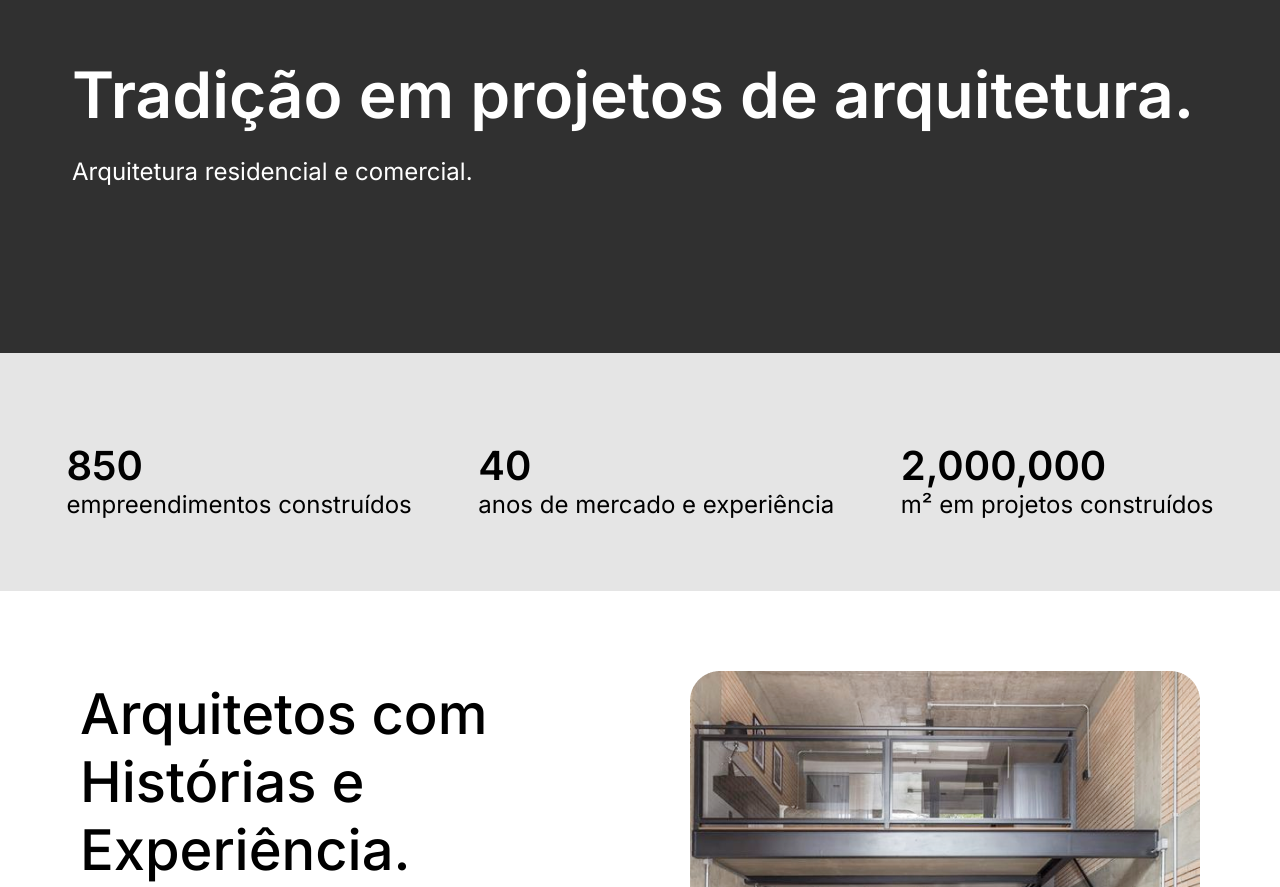
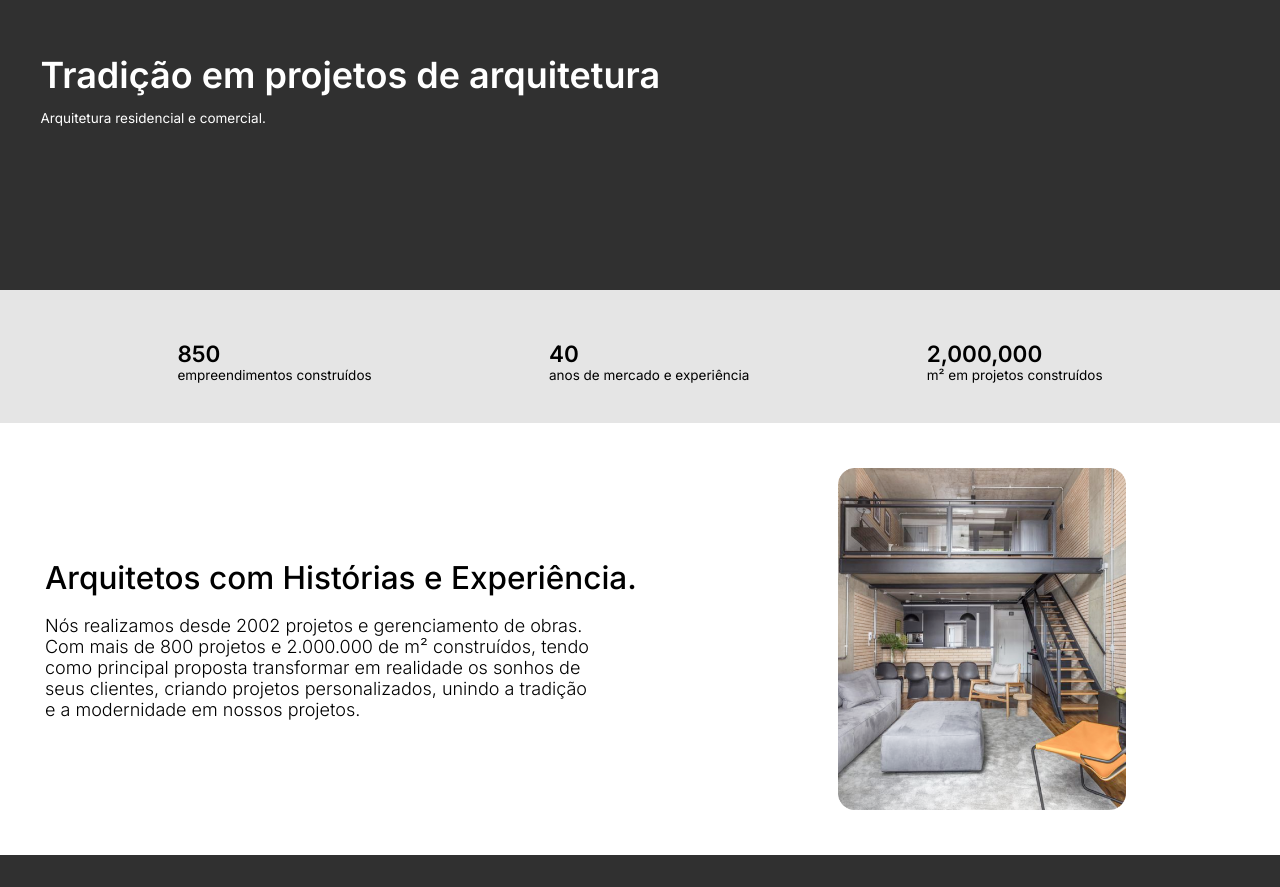
Before and after one commit to MateusGN/DNC-Desafio-1, a plain HTML site: page index.html in a window 1280 px wide. Shown: the part 111-998 px from the top of the page. Drawn offline with Linux system fonts and the light colour scheme.

Commit message:
Fix: font-size

```diff
--- a/CSS/styles.css
+++ b/CSS/styles.css
@@ -49,6 +49,10 @@
   font-weight: 300;
   font-size: 2rem;
 }
+.image-details {
+  width: 32rem;
+  height: 38rem;
+}
 .Conteiner-form {
   background-color: #303030;
   display: flex;
@@ -81,10 +85,32 @@
   color: #fff;
 }
 
+@media (max-width: 1680px) {
+  html {
+    font-size: 14px;
+  }
+}
+@media (max-width: 1500px) {
+  html {
+    font-size: 11px;
+  }
+}
+@media (max-width: 1280px) {
+  html {
+    font-size: 9px;
+  }
+}
+
+@media (max-width: 960px) {
+  html {
+    font-size: 7px;
+  }
+}
+
 * {
   /* box-sizing: border-box; */
   margin: 0;
   border: 0px;
   padding: 0;
-  font-family: "Inter", sans-serif;
+  font-family: "Inter";
 }
--- a/index.html
+++ b/index.html
@@ -15,7 +15,7 @@
   <body>
     <!-- Head Section -->
     <div class="Container-head">
-      <h1 class="Title-head">Tradição em projetos de arquitetura.</h1>
+      <h1 class="Title-head">Tradição em projetos de arquitetura</h1>
       <span class="Description-head">Arquitetura residencial e comercial.</span>
     </div>
     <!-- Date Section -->
@@ -46,7 +46,7 @@
           e a modernidade em nossos projetos.
         </span>
       </div>
-      <img src="/img/details.png" />
+      <image class="image-details" src="/img/details.png" />
     </div>
     <!-- Form Section -->
     <form
```
